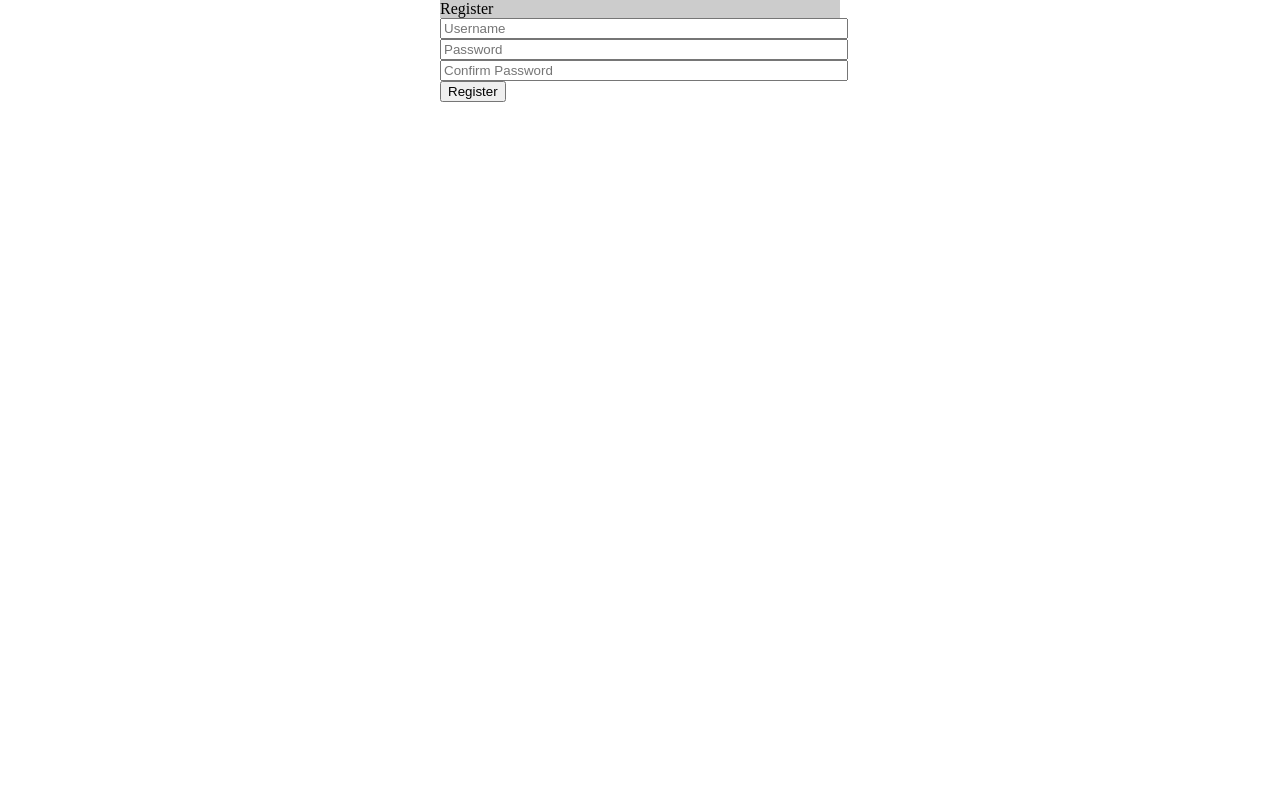
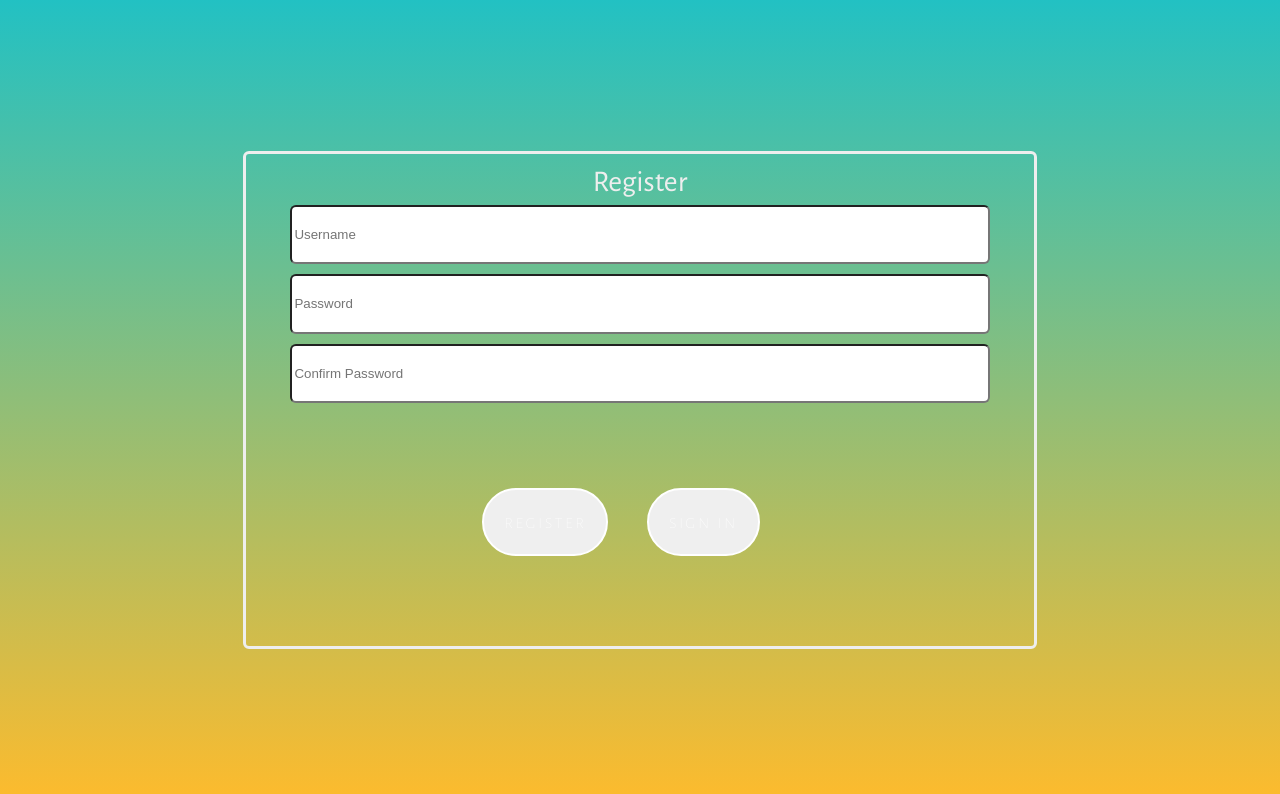
Before and after one commit to ursa-majors/co-ment, a React app in the folder client/: page /register in a window 1280 px wide. Shown: the top 794 px of the page. Built offline with nearby package versions, Linux system fonts and the light colour scheme.

Commit message:
styling of registration component. add login link

```diff
--- a/client/src/containers/Registration.jsx
+++ b/client/src/containers/Registration.jsx
@@ -1,6 +1,7 @@
 import React from 'react';
 import { connect } from 'react-redux';
 import { bindActionCreators } from 'redux';
+import { Link } from 'react-router-dom';
 import axios from 'axios';
 import * as Actions from '../store/actions';
 
@@ -57,7 +58,8 @@ class Registration extends React.Component {
 
   render() {
     return (
-      <div className="form">
+      <div className="container form">
+        <div className="form-body">
           <div className="form-header">Register</div>
           <div className="form-input-group">
             <input className="form-input" type="text" placeholder="Username" id="username" onChange={event => this.handleInput(event)} />
@@ -69,7 +71,11 @@ class Registration extends React.Component {
             <input className="form-input" type="password" placeholder="Confirm Password" id="confirm-password" onChange={event => this.handleInput(event)} />
           </div>
           <div className="form-input-group">
-          <button className="form-button" id="btn-register" onClick={event => this.handleRegister(event)} >Register</button>
+            <span className="splash__button-wrap">
+              <button className="splash__button pointer" id="btn-register" onClick={event => this.handleRegister(event)} >Register</button>
+              <Link to="/login"><button className="splash__button pointer" id="btn-login">Sign In</button></Link>
+            </span>
+          </div>
         </div>
       </div>
     );
--- a/client/src/styles/_registration.scss
+++ b/client/src/styles/_registration.scss
@@ -1,17 +1,36 @@
+.pointer{
+  cursor: pointer;
+}
 .form{
-  width: 50vh;
-  margin: auto;
+  font-family: 'Alegreya Sans', sans-serif;
+  flex-direction: column;
+}
+.form-body{
+  width: 60%;
+  margin: 0 auto;
+  border: 3px solid #eee;
+  border-radius: 6px;
+  padding: 10px;
+  text-align: center;
 }
 .form-header{
-  background-color: #ccc;
+  font-size: 30px;
+  color: #eee;
 }
 .form-input-group{
-
   width: 100%;
 }
 .form-input{
+  line-height: 4em;
+  height: 4em;
   width: 100%;
+  border-radius: 6px;
+  width: 90%;
+  margin: 5px 0;
 }
 .form-button{
+  line-height: 3em;
+  height: 3em;
+  border-radius: 6px;
 
 }
```
Lines whose indentation alone changed are shown as unchanged.
